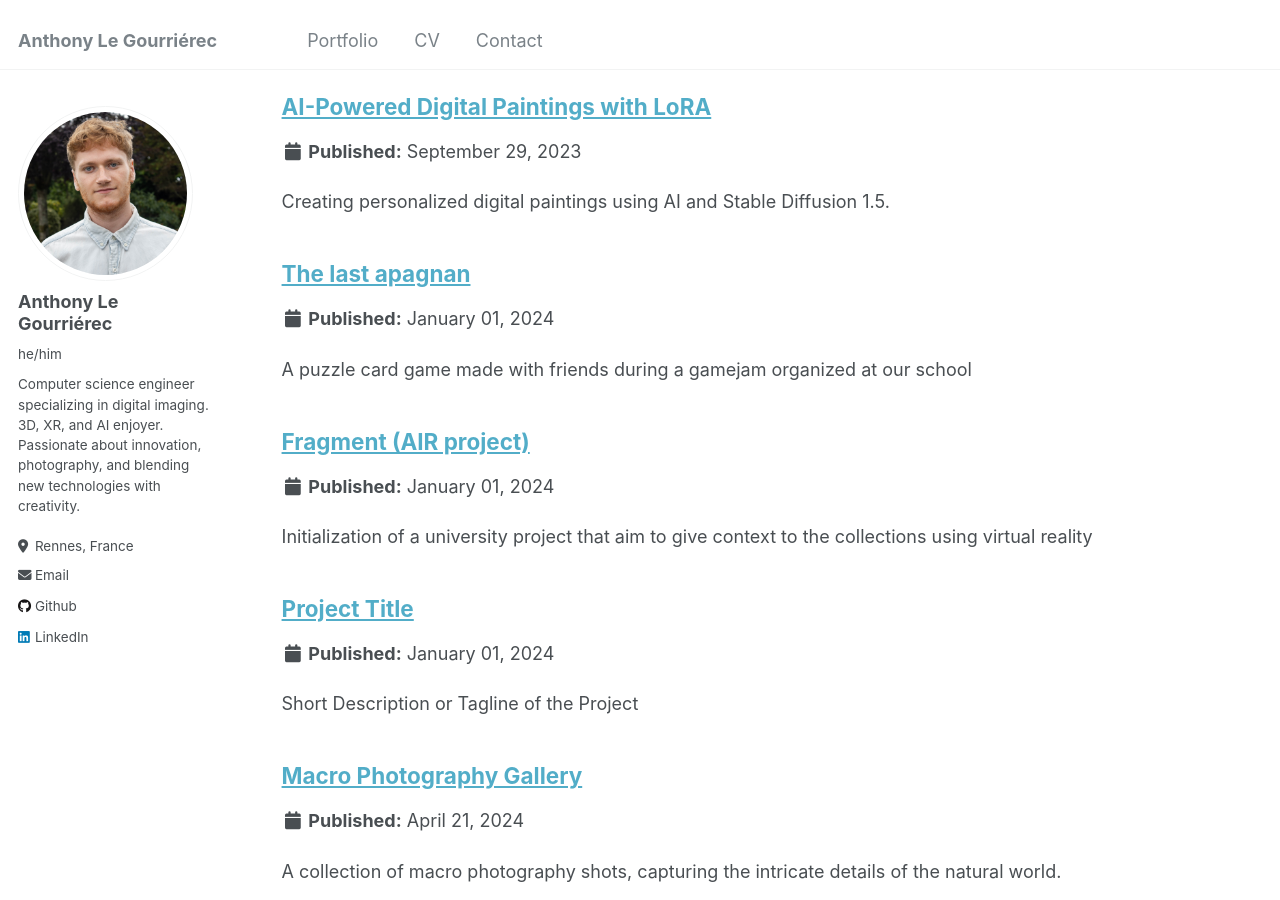
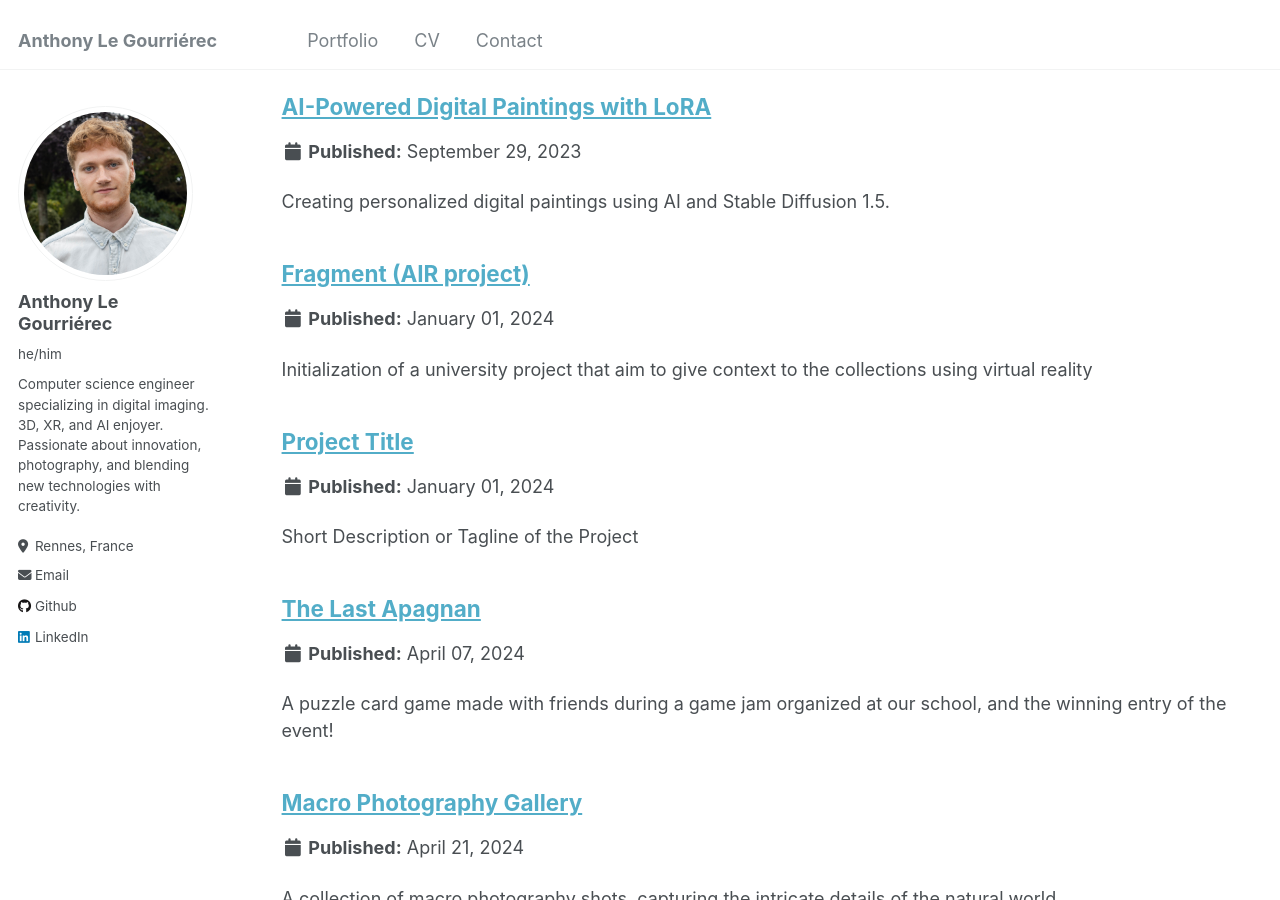
Before and after one commit to AnthonyLeGourrierec/AnthonyLeGourrierec.github.io, a Jekyll site: the page built from _pages/collection-archive.html, in a window 1280 px wide and 900 px high, scrolled down 277 px. Built offline with Jekyll 4.4.1, drawn with Linux system fonts in a browser that asks for light colours; some of the changed lines change nothing that is shown.

Commit message:
added game jam 2024 portfolio card

```diff
--- a/_portfolio/esir_gamejam.md
+++ b/_portfolio/esir_gamejam.md
@@ -1,27 +1,29 @@
 ---
-layout: single  # Update with your specific layout name
-title: "The last apagnan"
-excerpt: "A puzzle card game made with friends during a gamejam organized at our school"
+layout: single
+title: "The Last Apagnan"
+excerpt: "A puzzle card game made with friends during a game jam organized at our school, and the winning entry of the event!"
 collection: portfolio
-date: 2024-01-01  # Project completion date
-tags: [Tag1, Tag2, Tag3]  # Relevant tags for the project (e.g., Dev, VR, Photography)
-technologies: [Technology1, Technology2, Technology3]  # List of technologies/tools used
-role: "Your Role"  # Your role in the project (e.g., Developer, Photographer, Researcher)
-featured_image: /assets/images/project-title-cover.jpg  # Path to the cover image for the project
-hidden: true
+date: 2024-04-07
+tags: [Game Development, Unity, Game Jam, Puzzle, 2.5D]
+technologies: [Unity, FL Studio, Procreate, GitHub, Google Drive]
+role: "Developer"
+image: "/images/apagnan/cover.png"
+hidden: false
 ---
 
 ## Overview
 
-Provide a concise overview of the project, including its main goal and purpose. Highlight the context or problem it addresses and the solution you developed.
+**The Last Apagnan** is a game created in 48 hours for the ESIR 2024 Game Jam with the theme "Choose your end." It was the **winning game** of the event, showcasing the team’s creativity and technical skills under pressure.
+
+In this game, you play as a druid in search of the last Apagnan. Venturing into the ruins of an ancient civilization, you are armed with a deck of magic cards to help you on your quest. The game was a collaborative project between four friends with various skills in development, art, and sound design.
 
 **Key Skills Demonstrated:**
 
-- **Skill 1**: Brief explanation of how this skill was applied in the project.
-- **Skill 2**: Brief explanation of how this skill was applied in the project.
-- **Skill 3**: Brief explanation of how this skill was applied in the project.
+- **Game Development**: Created a fully functional game using Unity within a 48-hour deadline.
+- **Project Management**: Managed the project timeline, organized tasks, and ensured seamless collaboration.
+- **Team Collaboration**: Coordinated with developers, artists, and sound designers to successfully bring the game to life.
 
-**Technologies Used:** Technology1, Technology2, Technology3
+**Technologies Used:** Unity, FL Studio, Procreate, GitHub, Google Drive
 
 ---
 
@@ -29,49 +31,65 @@ Provide a concise overview of the project, including its main goal and purpose.
 
 ### Key Features
 
-- **Feature 1**: Brief description of a significant feature of the project.
-- **Feature 2**: Brief description of another significant feature.
-- **Feature 3**: Brief description of a third significant feature.
+- **2.5D Puzzle Gameplay**: A unique combination of 2D and 3D elements, created to challenge both the developers and the players.
+- **Magic Card Mechanics**: Players use a deck of magic cards to interact with the environment and solve puzzles.
+- **Handcrafted Assets**: Every game asset, except for the font, was created from scratch, contributing to the unique feel of the game.
 
 ### Achievements
 
-- **Achievement 1**: Brief description of a notable achievement.
-- **Achievement 2**: Brief description of another achievement.
-- **Achievement 3**: Brief description of a third achievement.
+- **Winner of ESIR 2024 Game Jam**: The game was awarded first place in the game jam, showcasing the team's ability to deliver a polished and creative project within the time limit.
+- **Collaborative Success**: The team executed a well-coordinated process from brainstorming to final presentation, resulting in a well rounded project.
+- **Creative Challenge**: The team chose a 2.5D format as a challenge, despite the group’s prior experience being limited to either 2D or 3D.
 
 ### Results
 
-Summarize the key outcomes of the project. Include any measurable results or impacts achieved.
-Provide visual evidence to support the outcomes, such as charts, screenshots, or before-and-after comparisons.
+The final game, **The Last Apagnan**, won the ESIR 2024 Game Jam, demonstrating the team's skill in rapid game development and creative problem-solving. The 2.5D design and handcrafted assets, along with the unique card mechanics, helped the game stand out from the competition.
 
-![Result Visualization 1](/assets/images/result-visualization1.jpg)
-![Result Visualization 2](/assets/images/result-visualization2.jpg)
+You can play the game here:
+[Play The Last Apagnan](https://althior.itch.io/the-last-apagnan)
+
+You can listen to the soundtrack here:
+[Listen to The Last Apagnan OST](https://distrokid.com/hyperfollow/grutce/the-last-apagnan-feat-antholmd-althior--jilya)
 
 ---
 
 ## Visual Gallery
 
-Include a gallery of images or videos that showcase the project in its final state. Highlight different aspects of the project with high-quality visuals.
+Here are some visuals that showcase the different aspects of **The Last Apagnan**, highlighting its 2.5D gameplay and the handcrafted assets.
 
 <div class="gallery">
-  <a href="/assets/images/project-image1.jpg"><img src="/assets/images/project-image1.jpg" alt="Project Image 1"></a>
-  <a href="/assets/images/project-image2.jpg"><img src="/assets/images/project-image2.jpg" alt="Project Image 2"></a>
-  <a href="/assets/images/project-image3.jpg"><img src="/assets/images/project-image3.jpg" alt="Project Image 3"></a>
+  <a href="/images/apagnan/cover.png"><img src="/images/apagnan/cover.png" alt="Project Image 0"></a>
+  <a href="/images/apagnan/title_screen.png"><img src="/images/apagnan/title_screen.png" alt="Project Image 1"></a>
+  <a href="/images/apagnan/level_1.png"><img src="/images/apagnan/level_1.png" alt="Project Image 2"></a>
+  <a href="/images/apagnan/level_2.png"><img src="/images/apagnan/level_2.png" alt="Project Image 3"></a>
+  <a href="/images/apagnan/congrats.png"><img src="/images/apagnan/congrats.png" alt="Project Image 4"></a>
   <!-- Add more images as needed -->
 </div>
+
+
+
+---
+
+## Credits
+
+This project was a collaborative effort between a group of friends, each contributing their unique skills to bring the game to life:
+
+- **Kilian Marcelin**: Project Manager and Developer
+- **Anthony Le Gourrierec**: Developer
+- **Julie Batsalle**: Artist
+- **Mathys Geogeais**: Composer and Sound Designer
 
 ---
 
 ## Closing Thoughts
 
-Reflect briefly on the project as a completed work. Emphasize its success and impact, and mention any recognition it received (e.g., awards, user testimonials).
-Reiterate the skills and expertise demonstrated through this project.
+**The Last Apagnan** was a huge success, winning the ESIR 2024 Game Jam. The project demonstrated the team’s ability to come together, brainstorm effectively, and execute a polished prototype under tight time constraints. The team's choice to work with 2.5D mechanics pushed the boundaries of their previous experience, making the win even more rewarding.
 
 ---
 
 ## Call to Action
 
-Interested in learning more about this project or collaborating? [Contact me](/contact) or explore [more of my projects](/portfolio/).
+Interested in learning more about this project or collaborating on a future game? [Contact me](/contact) or explore [more of my projects](/portfolio/).
 
 <style>
 .gallery {
@@ -100,5 +118,3 @@ Interested in learning more about this project or collaborating? [Contact me](/c
   border-radius: 5px;
 }
 </style>
-
----
```
Also changed, not shown: images/apagnan/congrats.png (added), images/apagnan/cover.png (added), images/apagnan/title_screen.png (added), 3 other files.
